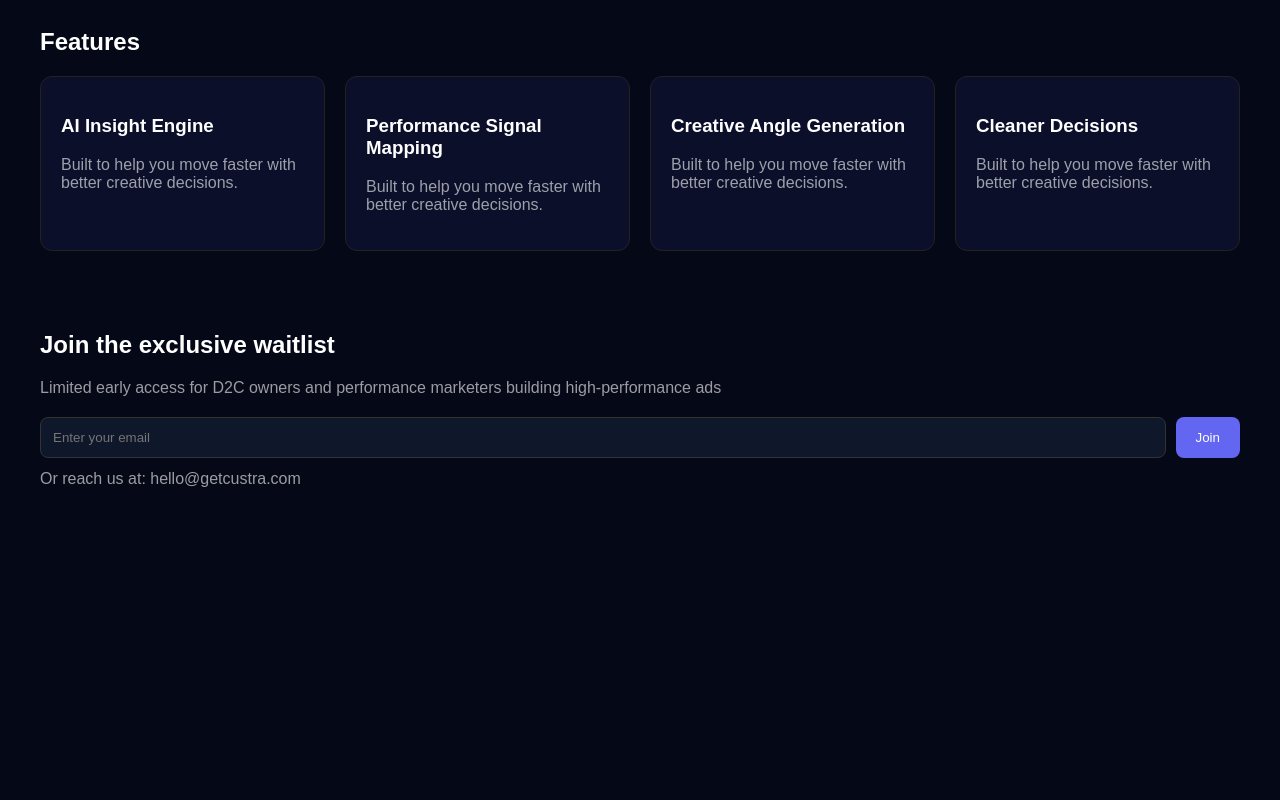
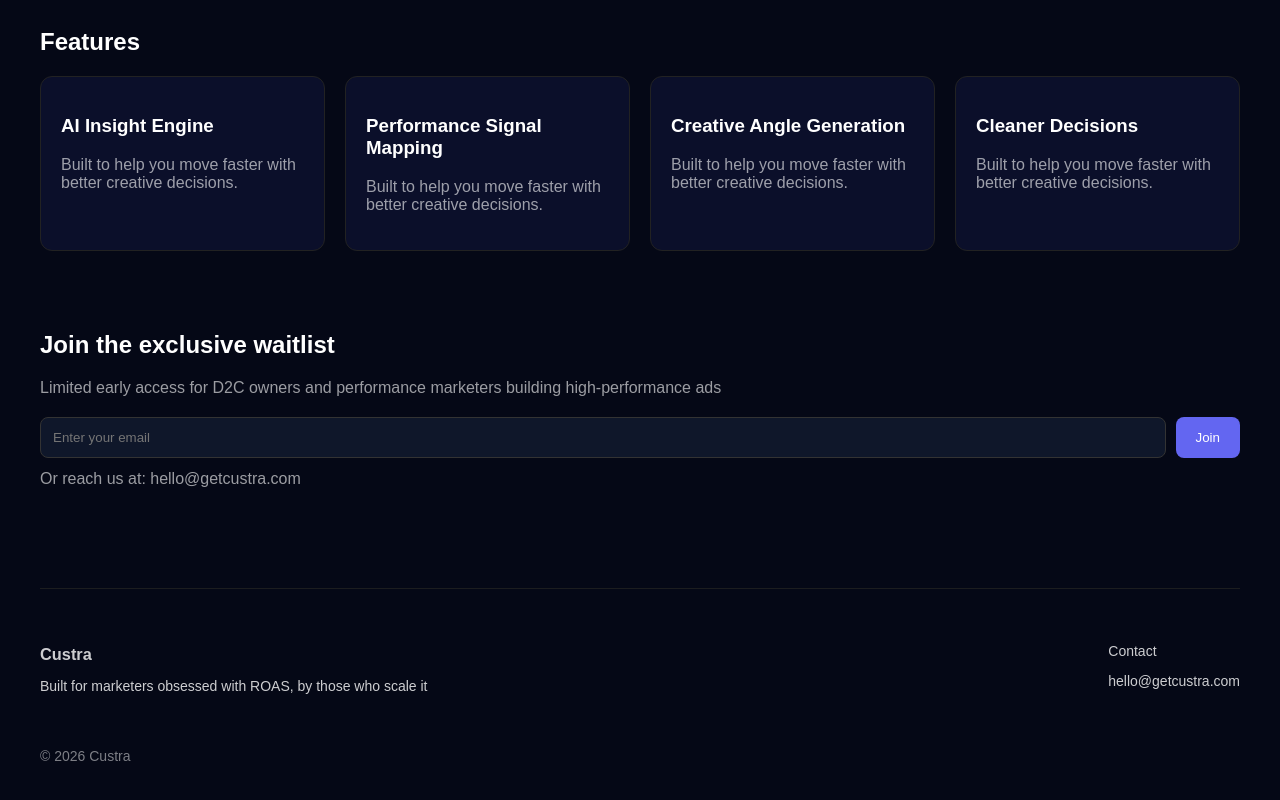
Before and after one commit to boss23custra/Custra, a React (Vite) app: page / in a window 1280 px wide. Shown: the part 404-1204 px from the top of the page. Before the commit the page ends 948 px from the top, so only its background shows below. Built offline with nearby package versions, Linux system fonts and the light colour scheme.

Commit message:
Update App.tsx

```diff
--- a/src/App.tsx
+++ b/src/App.tsx
@@ -175,6 +175,33 @@ export default function App() {
           Or reach us at: hello@getcustra.com
         </p>
       </section>
+      <footer
+  style={{
+    marginTop: "100px",
+    paddingTop: "40px",
+    borderTop: "1px solid #222",
+    display: "flex",
+    justifyContent: "space-between",
+    flexWrap: "wrap",
+    gap: "20px",
+    fontSize: "14px",
+    opacity: 0.8,
+  }}
+>
+  <div>
+    <h3 style={{ marginBottom: "8px" }}>Custra</h3>
+    <p>Built for marketers obsessed with ROAS, by those who scale it</p>
+  </div>
+
+  <div>
+    <p>Contact</p>
+    <p>hello@getcustra.com</p>
+  </div>
+
+  <div style={{ width: "100%", marginTop: "20px", opacity: 0.6 }}>
+    © 2026 Custra
+  </div>
+</footer>
     </div>
   );
 }
```
